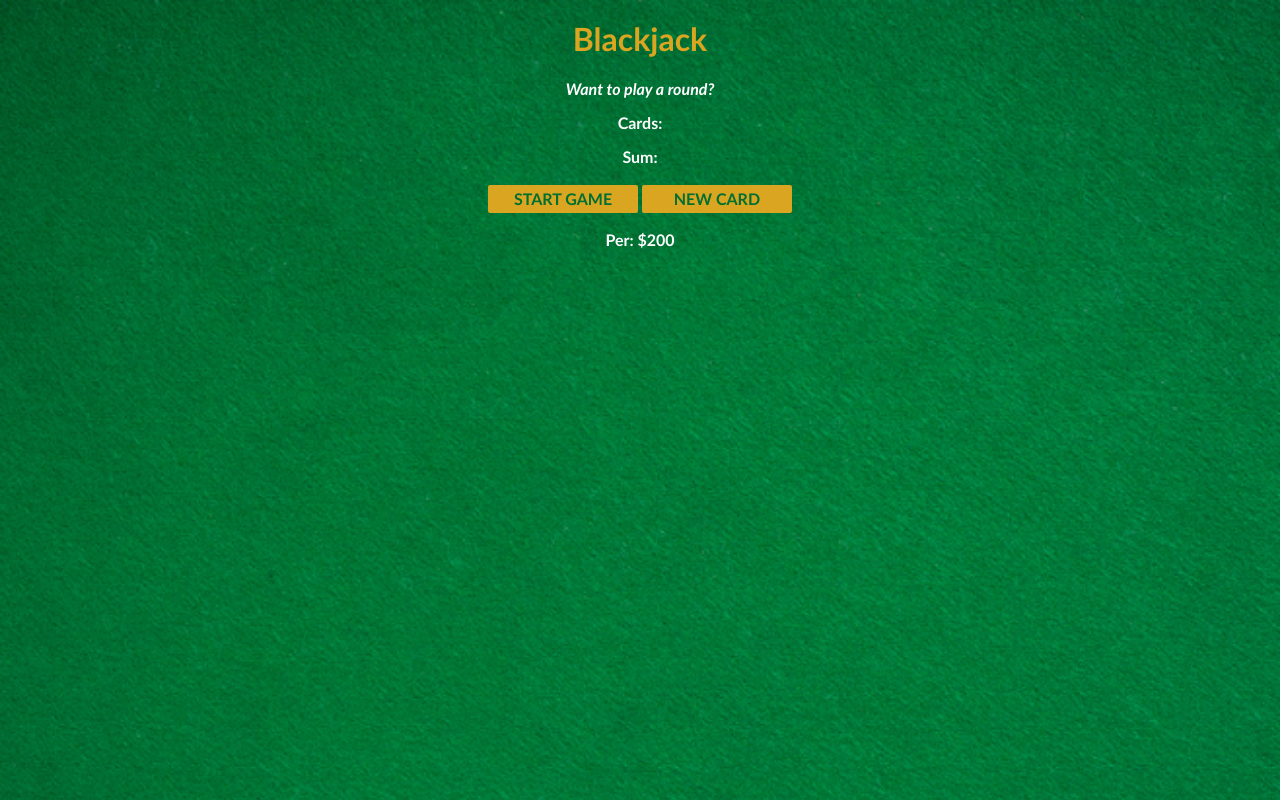
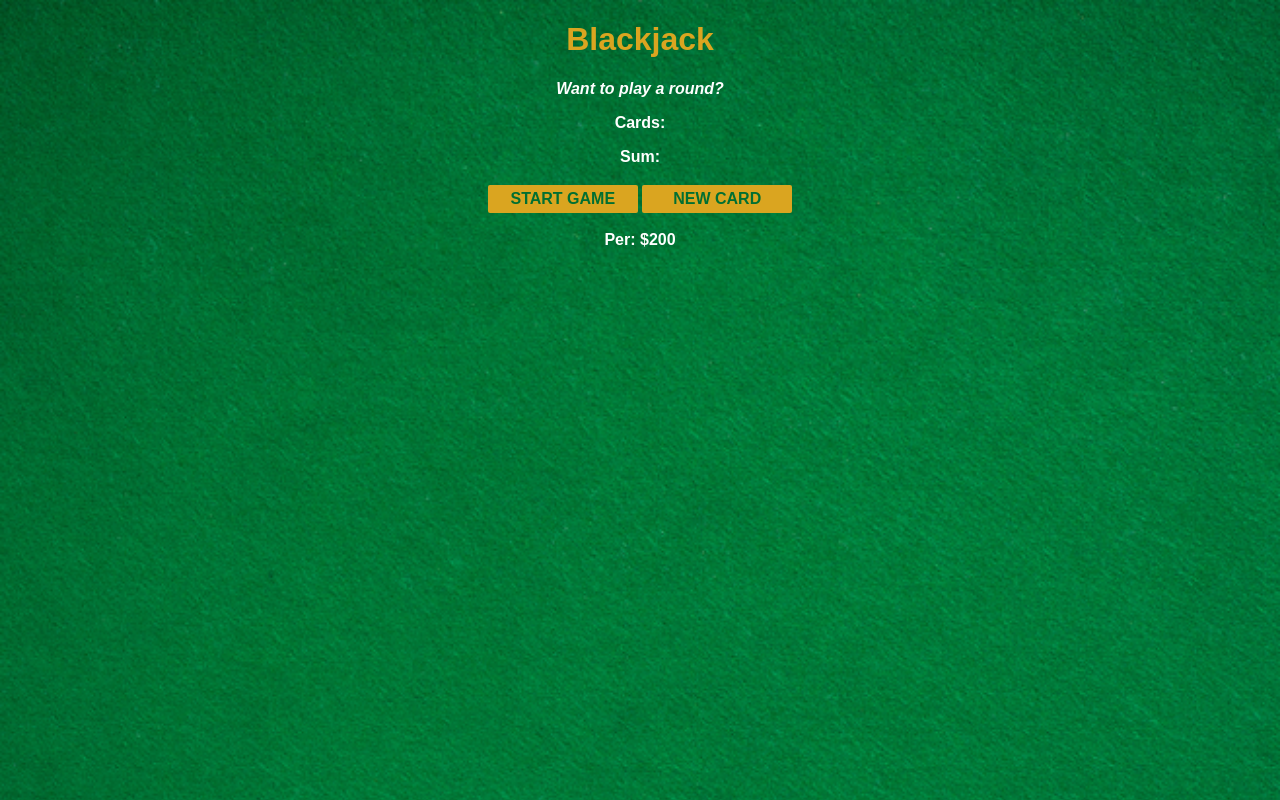
Before and after one commit to wanjanotfound/js-projects, a plain HTML site: page index.html in a window 1280 px wide. Drawn offline with nearby package versions, Linux system fonts and the light colour scheme; files whose address does not match are found by name.

Commit message:
Update index.css
changed font family to sans serif

```diff
--- a/index.css
+++ b/index.css
@@ -1,5 +1,5 @@
 body {
-    font-family: 'Trebuchet MS', 'Lucida Sans Unicode', 'Lucida Grande', Arial, sans-serif;
+    font-family: sans-serif;
     background-image: url("images/table.png");
     background-size: cover;
     font-weight: bold;
```
